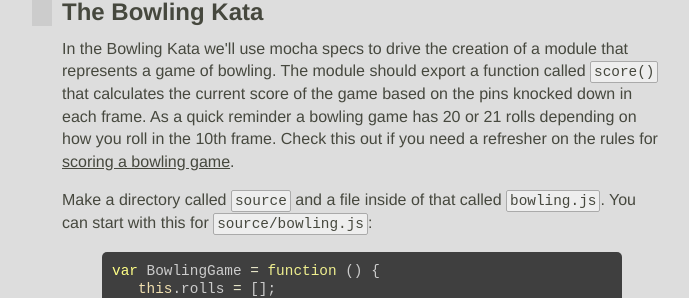
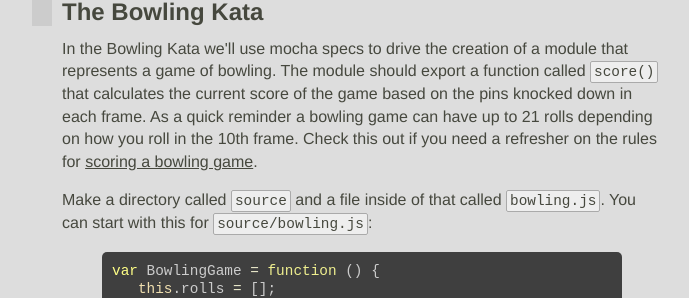
Before and after one commit to JavaScriptKC/workshop, a Jekyll site: the page built from _posts/2013-05-1-test.md, in a window 1280 px wide and 900 px high, scrolled down 1824 px. Shown: the part 175-473 px from the top of the window, without its empty margins (278-967 px from the left). Built offline with Jekyll 4.4.1, drawn with Linux system fonts in a browser that asks for light colours; nearby versions of some CDN libraries; some web fonts are replaced; comment, search, counter and statistics services are not loaded.

Commit message:
More edits

```diff
--- a/_posts/2013-05-1-test.md
+++ b/_posts/2013-05-1-test.md
@@ -76,7 +76,7 @@ Now, create a folder called `test` and a file inside that called `bowling-spec.j
 
 ## The Bowling Kata
 
-In the Bowling Kata we\'ll use mocha specs to drive the creation of a module that represents a game of bowling. The module should export a function called `score()` that calculates the current score of the game based on the pins knocked down in each frame. As a quick reminder a bowling game has 20 or 21 rolls depending on how you roll in the 10th frame. Check this out if you need a refresher on the rules for [scoring a bowling game](http://slocums.homestead.com/gamescore.html).
+In the Bowling Kata we\'ll use mocha specs to drive the creation of a module that represents a game of bowling. The module should export a function called `score()` that calculates the current score of the game based on the pins knocked down in each frame. As a quick reminder a bowling game can have up to 21 rolls depending on how you roll in the 10th frame. Check this out if you need a refresher on the rules for [scoring a bowling game](http://slocums.homestead.com/gamescore.html).
 
 Make a directory called `source` and a file inside of that called `bowling.js`. You can start with this for `source/bowling.js`:
 
```
Also changed, not shown: _posts/2014-2-17-javascript-must-knows.md (+1 -1 lines).
